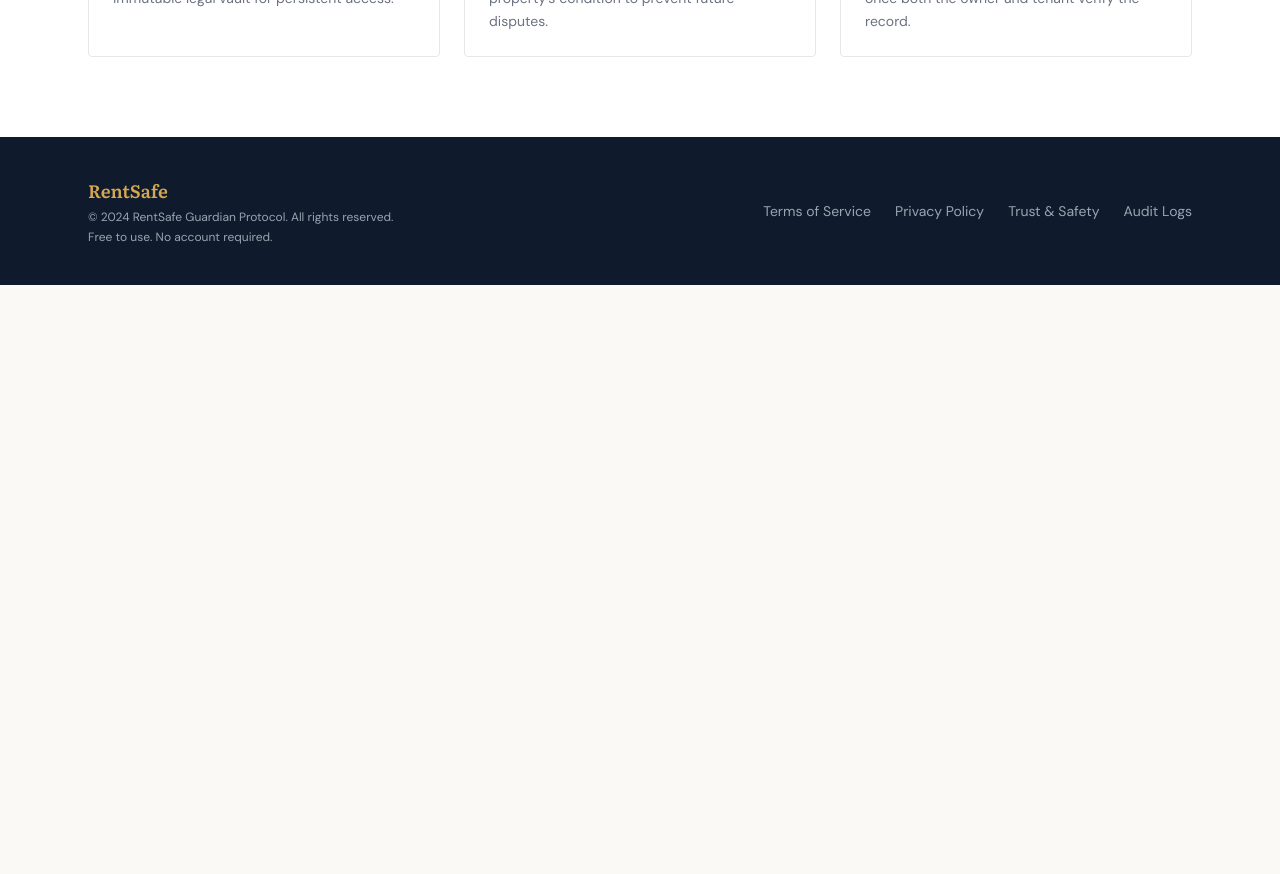
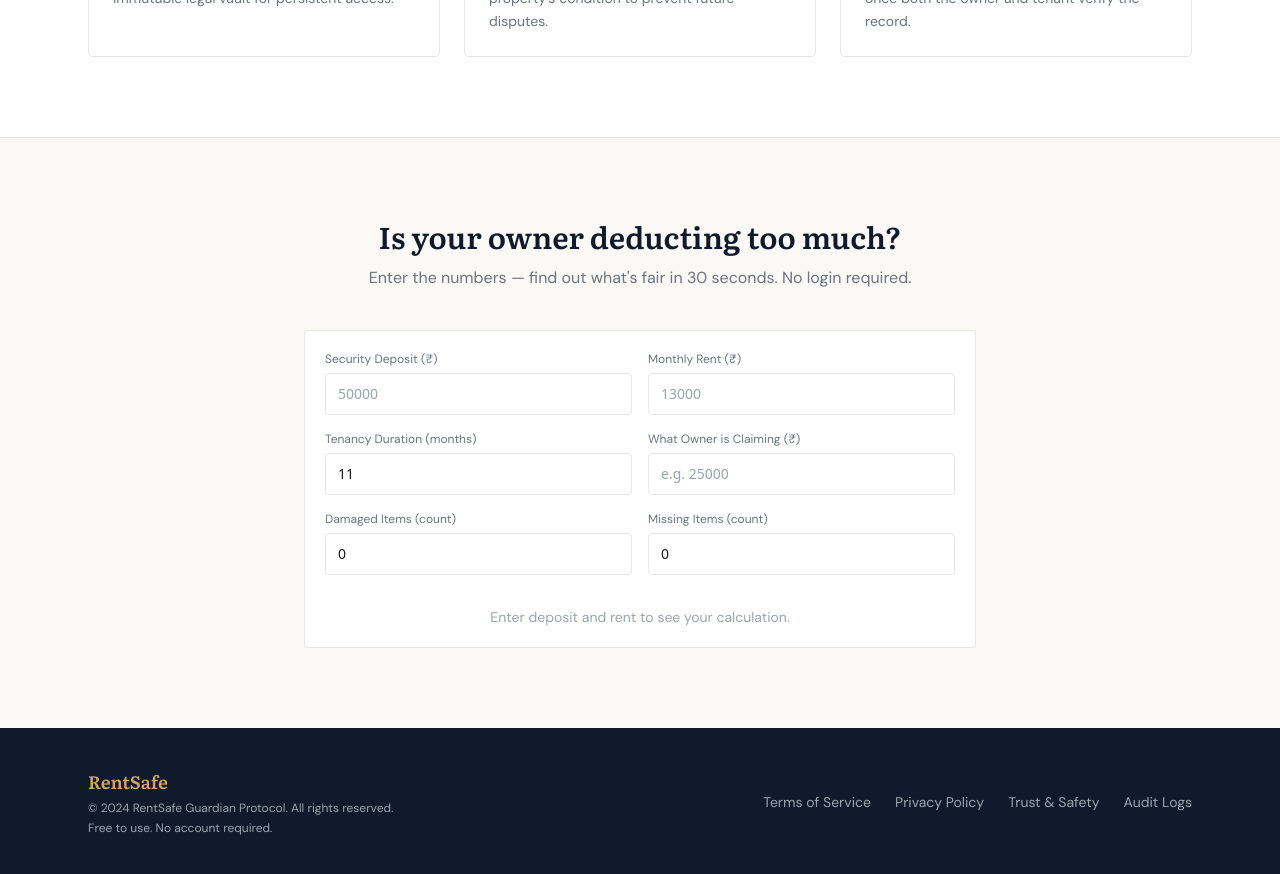
Before and after one commit to chiragmee/rentsafe, a React (Vite) app: page / in a window 1280 px wide. Shown: the part 940-1814 px from the top of the page. Before the commit the page ends 1225 px from the top, so only its background shows below. Built offline with nearby package versions, Linux system fonts and the light colour scheme; no server answers.

Commit message:
V4: Remove asset value from tenant flow, wall condition reminder, Fair Deduction Simulator

```diff
--- a/src/pages/Landing.jsx
+++ b/src/pages/Landing.jsx
@@ -1,5 +1,6 @@
 import { useState } from 'react'
 import { useNavigate } from 'react-router-dom'
+
 import TopAppBar from '../components/TopAppBar'
 import AuthModal from '../components/AuthModal'
 import { useAuth } from '../contexts/AuthContext'
@@ -64,6 +65,109 @@ function StepCard({ number, title, description, icon }) {
         <h3 className="font-display text-xl font-semibold text-navy mb-2">{title}</h3>
         <p className="text-sm text-gray-500 leading-relaxed">{description}</p>
       </div>
+    </div>
+  )
+}
+
+function FairDeductionSimulator({ onProtect }) {
+  const [deposit, setDeposit] = useState('')
+  const [rent, setRent] = useState('')
+  const [damagedItems, setDamagedItems] = useState(0)
+  const [missingItems, setMissingItems] = useState(0)
+  const [ownerClaim, setOwnerClaim] = useState('')
+  const [months, setMonths] = useState(11)
+
+  const dep = +deposit || 0
+  const mo = +rent || 0
+
+  // Fair deduction calculation using standard depreciation
+  const depreciationFactor = Math.max(0.3, 1 - (months / 12) * 0.15) // 15%/yr depreciation
+  const fairDamage = Math.round(damagedItems * 3000 * depreciationFactor)
+  const fairMissing = Math.round(missingItems * 2500)
+  const fairDeduction = mo + fairDamage + fairMissing
+  const fairRefund = Math.max(0, dep - fairDeduction)
+  const claim = +ownerClaim || 0
+  const excess = claim > fairDeduction ? claim - fairDeduction : 0
+  const hasResult = dep > 0 && mo > 0
+
+  return (
+    <div className="max-w-2xl mx-auto card border-navy/10">
+      <div className="grid sm:grid-cols-2 gap-4 mb-6">
+        {[
+          { label: 'Security Deposit (₹)', value: deposit, setter: setDeposit, placeholder: '50000' },
+          { label: 'Monthly Rent (₹)', value: rent, setter: setRent, placeholder: '13000' },
+        ].map(({ label, value, setter, placeholder }) => (
+          <div key={label}>
+            <label className="text-xs text-gray-500 mb-1.5 block">{label}</label>
+            <input type="number" className="input-field" placeholder={placeholder}
+              value={value} onChange={e => setter(e.target.value)} />
+          </div>
+        ))}
+        <div>
+          <label className="text-xs text-gray-500 mb-1.5 block">Tenancy Duration (months)</label>
+          <input type="number" min={1} max={60} className="input-field" value={months}
+            onChange={e => setMonths(+e.target.value)} />
+        </div>
+        <div>
+          <label className="text-xs text-gray-500 mb-1.5 block">What Owner is Claiming (₹)</label>
+          <input type="number" className="input-field" placeholder="e.g. 25000"
+            value={ownerClaim} onChange={e => setOwnerClaim(e.target.value)} />
+        </div>
+        <div>
+          <label className="text-xs text-gray-500 mb-1.5 block">Damaged Items (count)</label>
+          <input type="number" min={0} max={20} className="input-field" value={damagedItems}
+            onChange={e => setDamagedItems(+e.target.value)} />
+        </div>
+        <div>
+          <label className="text-xs text-gray-500 mb-1.5 block">Missing Items (count)</label>
+          <input type="number" min={0} max={20} className="input-field" value={missingItems}
+            onChange={e => setMissingItems(+e.target.value)} />
+        </div>
+      </div>
+
+      {hasResult ? (
+        <div className="border-t border-gray-100 pt-5">
+          <div className="grid sm:grid-cols-3 gap-4 mb-5">
+            <div className="text-center p-4 bg-[#2E9E6B]/8 border border-[#2E9E6B]/20 rounded">
+              <p className="text-xs text-gray-500 mb-1">Fair Deduction</p>
+              <p className="font-display font-bold text-xl text-[#2E9E6B]">
+                ₹{fairDeduction.toLocaleString('en-IN')}
+              </p>
+              <p className="text-xs text-gray-400 mt-1">Last rent + damage (depreciated)</p>
+            </div>
+            <div className="text-center p-4 bg-[#2E9E6B]/8 border border-[#2E9E6B]/20 rounded">
+              <p className="text-xs text-gray-500 mb-1">You Should Get Back</p>
+              <p className="font-display font-bold text-xl text-[#2E9E6B]">
+                ₹{fairRefund.toLocaleString('en-IN')}
+              </p>
+              <p className="text-xs text-gray-400 mt-1">Based on fair calculation</p>
+            </div>
+            {claim > 0 && (
+              <div className={`text-center p-4 rounded border ${excess > 0 ? 'bg-[#E05252]/8 border-[#E05252]/20' : 'bg-gray-50 border-gray-200'}`}>
+                <p className="text-xs text-gray-500 mb-1">Potential Excess Deduction</p>
+                <p className={`font-display font-bold text-xl ${excess > 0 ? 'text-[#E05252]' : 'text-[#2E9E6B]'}`}>
+                  {excess > 0 ? `₹${excess.toLocaleString('en-IN')}` : 'None'}
+                </p>
+                <p className="text-xs text-gray-400 mt-1">
+                  {excess > 0 ? 'Owner may be overcharging' : 'Owner claim looks fair'}
+                </p>
+              </div>
+            )}
+          </div>
+          {excess > 0 && (
+            <div className="text-center">
+              <p className="text-sm text-gray-500 mb-3">
+                Protect yourself with documented evidence — dispute this with proof.
+              </p>
+              <button onClick={onProtect} className="btn-primary px-6 py-2.5 mx-auto">
+                Protect My Deposit →
+              </button>
+            </div>
+          )}
+        </div>
+      ) : (
+        <p className="text-sm text-gray-400 text-center pt-2">Enter deposit and rent to see your calculation.</p>
+      )}
     </div>
   )
 }
@@ -175,6 +279,17 @@ export default function Landing() {
         </div>
       </section>
 
+      {/* Fair Deduction Simulator */}
+      <section className="border-t border-gray-200">
+        <div className="max-w-6xl mx-auto px-4 sm:px-6 py-16 md:py-20">
+          <div className="text-center mb-10">
+            <h2 className="font-display text-3xl font-semibold text-navy mb-3">Is your owner deducting too much?</h2>
+            <p className="text-gray-500">Enter the numbers — find out what's fair in 30 seconds. No login required.</p>
+          </div>
+          <FairDeductionSimulator onProtect={handleTenantClick} />
+        </div>
+      </section>
+
       {/* Footer */}
       <footer className="bg-navy text-white">
         <div className="max-w-6xl mx-auto px-4 sm:px-6 py-10 flex flex-col md:flex-row items-start md:items-center justify-between gap-6">
--- a/src/pages/ProtectionScore.jsx
+++ b/src/pages/ProtectionScore.jsx
@@ -178,7 +178,7 @@ export default function ProtectionScore() {
             <svg width="14" height="14" viewBox="0 0 24 24" fill="none" stroke="currentColor" strokeWidth="2">
               <line x1="22" y1="2" x2="11" y2="13" /><polygon points="22 2 15 22 11 13 2 9 22 2" />
             </svg>
-            {sending ? 'Sending…' : 'Invite Owner to Sign →'}
+            {sending ? 'Sending…' : 'Invite Owner to Strengthen Evidence →'}
           </button>
         </div>
       </div>
```
Also changed, not shown: src/pages/BHKSetup.jsx (+11 -64 lines).
